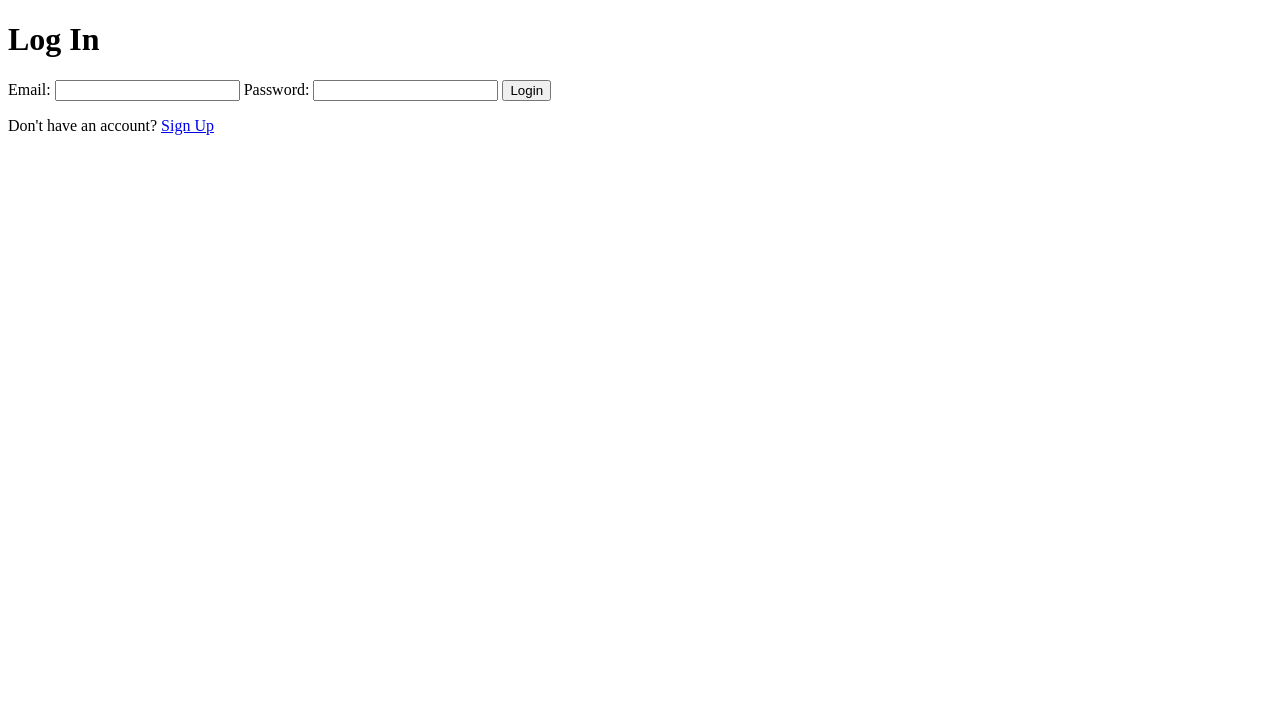
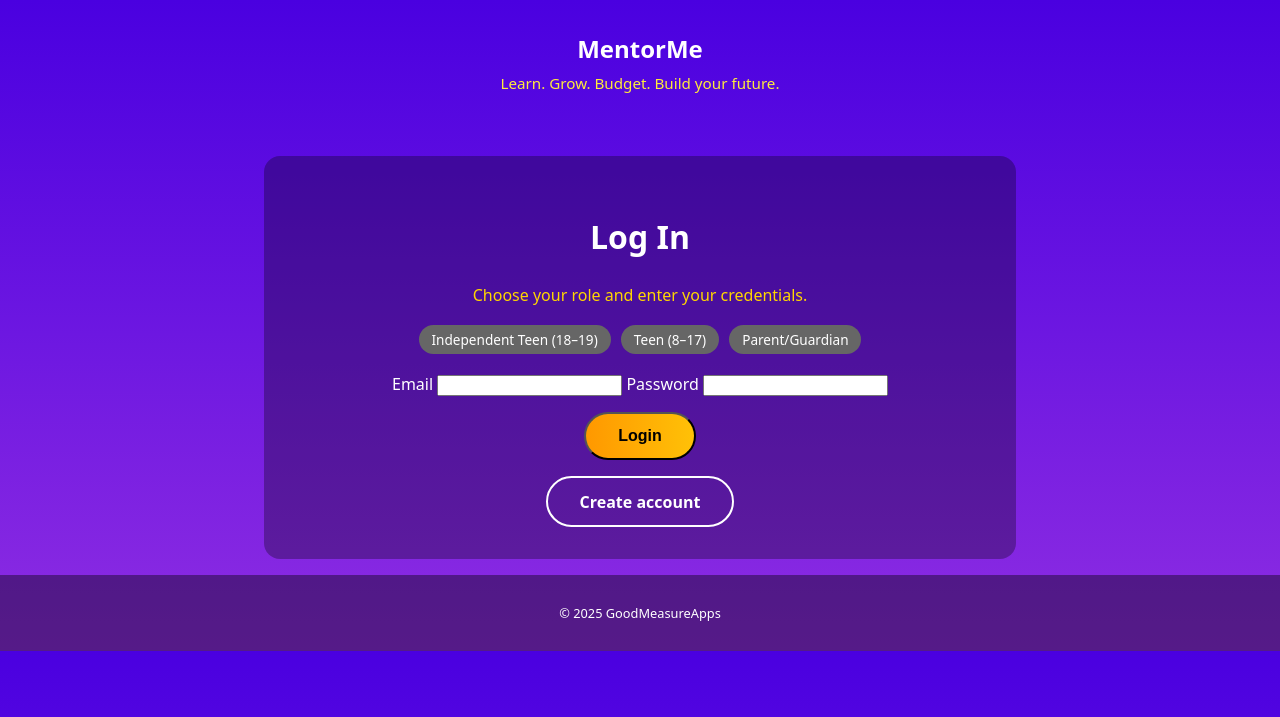
Before and after one commit to Goodmeasureapps/mentor-me-app, a Flask app: page /login in a window 1280 px wide. Shown: the top 717 px of the page. Run offline with Flask 3, Linux system fonts and the light colour scheme.

Commit message:
Update login.html

```diff
--- a/templates/login.html
+++ b/templates/login.html
@@ -1,37 +1,30 @@
-<!DOCTYPE html>
-<html lang="en">
-<head>
-    <meta charset="UTF-8">
-    <title>Login - MentorMe</title>
-    <link rel="stylesheet" href="{{ url_for('static', filename='styles.css') }}">
-</head>
-<body>
-    <div class="container">
-        <h1>Log In</h1>
+{% extends "base.html" %}
+{% block title %}Log In • MentorMe{% endblock %}
+{% block content %}
+  <section class="mm-hero" style="max-width:720px;margin:1rem auto;">
+    <h1 class="mm-title">Log In</h1>
+    <p class="mm-sub">Choose your role and enter your credentials.</p>
 
-        {% with messages = get_flashed_messages(with_categories=true) %}
-            {% if messages %}
-                <ul class="flashes">
-                {% for category, message in messages %}
-                    <li class="{{ category }}">{{ message }}</li>
-                {% endfor %}
-                </ul>
-            {% endif %}
-        {% endwith %}
+    <div class="mm-chips" style="margin-bottom:1rem;">
+      <span class="mm-chip">Independent Teen (18–19)</span>
+      <span class="mm-chip">Teen (8–17)</span>
+      <span class="mm-chip">Parent/Guardian</span>
+    </div>
 
-        <form method="POST" action="{{ url_for('login') }}">
-            <label for="email">Email:</label>
-            <input type="email" name="email" required>
+    <form method="post" action="{{ url_for('login') }}" class="mm-form">
+      <!-- If you use CSRFProtect, UNCOMMENT the next line -->
+      {# <input type="hidden" name="csrf_token" value="{{ csrf_token() }}"> #}
 
-            <label for="password">Password:</label>
-            <input type="password" name="password" required>
+      <label class="mm-label" for="email">Email</label>
+      <input class="mm-input" id="email" name="email" type="email" required>
 
-            <button type="submit" class="btn">Login</button>
-        </form>
+      <label class="mm-label" for="password">Password</label>
+      <input class="mm-input" id="password" name="password" type="password" required>
 
-        <p>Don't have an account?
-            <a href="{{ url_for('register') }}">Sign Up</a>
-        </p>
-    </div>
-</body>
-</html>
+      <div class="mm-btn-row" style="margin-top:1rem;">
+        <button class="mm-btn mm-btn-primary" type="submit">Login</button>
+        <a class="mm-btn mm-btn-outline" href="{{ url_for('register') }}">Create account</a>
+      </div>
+    </form>
+  </section>
+{% endblock %}
```
